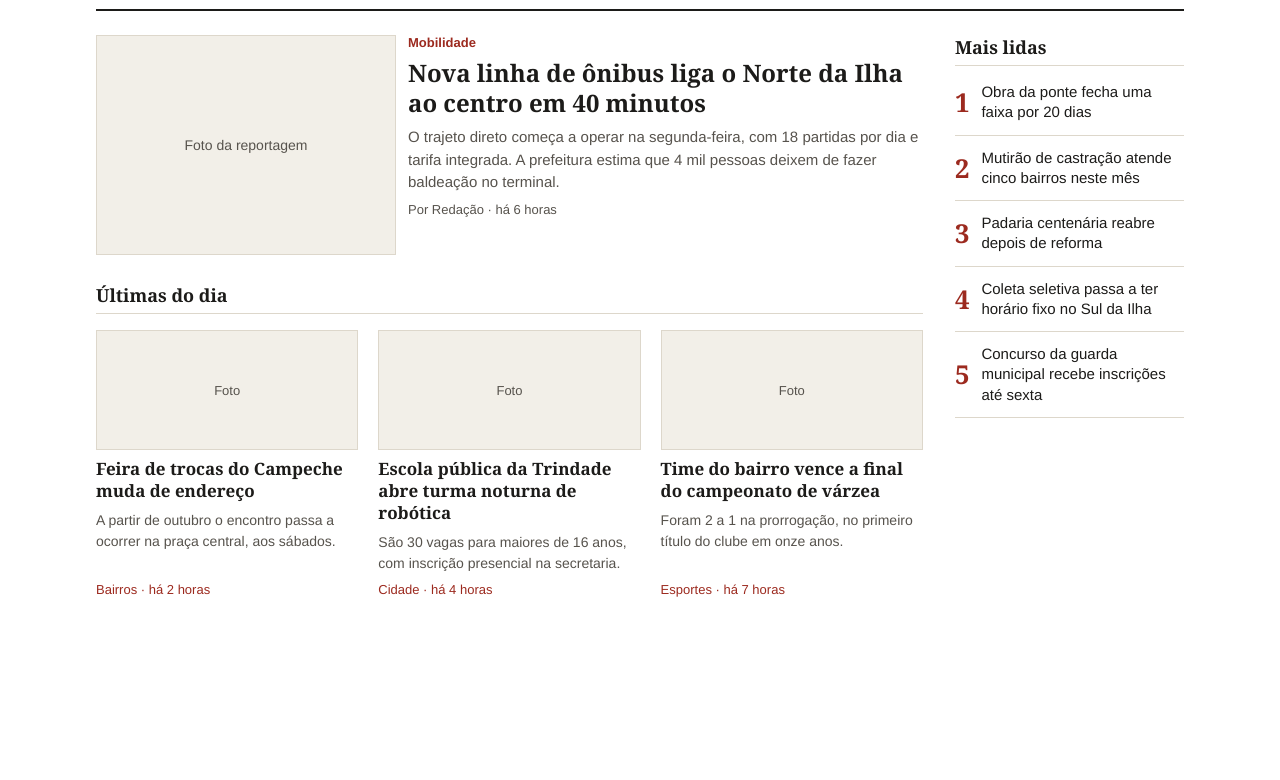
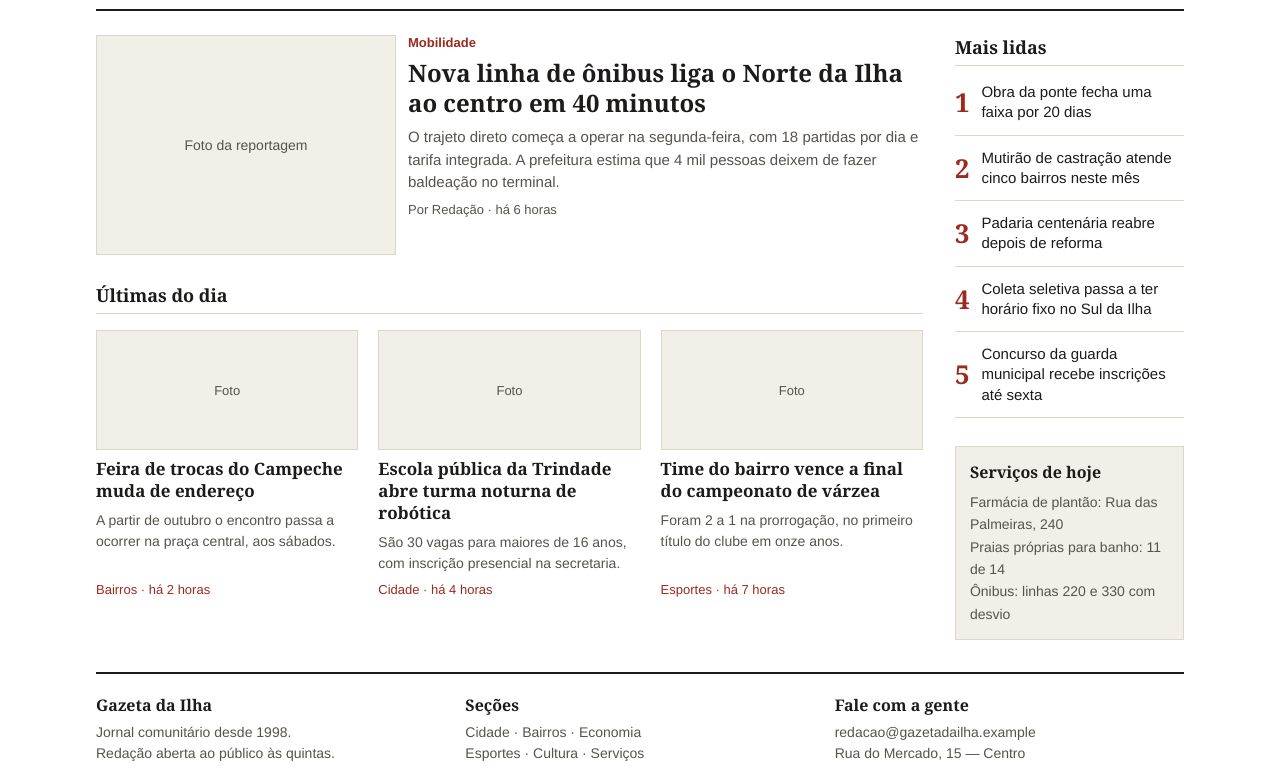
Before and after one commit to FelipeSantos92Dev/gazeta-ilha, a plain HTML site: page index.html in a window 1280 px wide. Shown: the part 88-868 px from the top of the page. Before the commit the page ends 800 px from the top, so only its background shows below. Drawn offline with Linux system fonts and the light colour scheme.

Commit message:
feat: add footer section with service information and contact details

```diff
--- a/assets/styles/index.styles.css
+++ b/assets/styles/index.styles.css
@@ -184,6 +184,43 @@ button {
   line-height: 1.35;
 }
 
+.box {
+  background-color: #f2efe8;
+  border: 1px solid #ddd7cb;
+  padding: 14px;
+}
+
+.box-title {
+  font-size: 16px;
+  margin-bottom: 8px;
+}
+
+.box-line {
+  font-size: 14px;
+  line-height: 1.6;
+  color: #57534d;
+}
+
+.site-footer {
+  display: flex;
+  flex-direction: column;
+  gap: 20px;
+  border-top: 2px solid #1c1b19;
+  margin-top: 32px;
+  padding-top: 20px;
+}
+
+.footer-title {
+  font-size: 16px;
+  margin-bottom: 6px;
+}
+
+.footer-line {
+  font-size: 14px;
+  line-height: 1.5;
+  color: #57534d;
+}
+
 @media (min-width: 720px) {
   body {
     max-width: 900px;
@@ -209,6 +246,14 @@ button {
   .story {
     flex: 1;
   }
+
+  .site-footer {
+    flex-direction: row;
+  }
+
+  .footer-column {
+    flex: 1;
+  }
 }
 
 @media (min-width: 1080px) {
--- a/index.html
+++ b/index.html
@@ -112,9 +112,34 @@
             <p>Concurso da guarda municipal recebe inscrições até sexta</p>
           </div>
         </div>
+
+        <div class="box">
+          <h3 class="box-title">Serviços de hoje</h3>
+          <p class="box-line">Farmácia de plantão: Rua das Palmeiras, 240</p>
+          <p class="box-line">Praias próprias para banho: 11 de 14</p>
+          <p class="box-line">Ônibus: linhas 220 e 330 com desvio</p>
+        </div>
       </div>
     </div>
 
-    <footer></footer>
+    <div class="site-footer">
+      <div class="footer-column">
+        <h3 class="footer-title">Gazeta da Ilha</h3>
+        <p class="footer-line">Jornal comunitário desde 1998.</p>
+        <p class="footer-line">Redação aberta ao público às quintas.</p>
+      </div>
+
+      <div class="footer-column">
+        <h3 class="footer-title">Seções</h3>
+        <p class="footer-line">Cidade · Bairros · Economia</p>
+        <p class="footer-line">Esportes · Cultura · Serviços</p>
+      </div>
+
+      <div class="footer-column">
+        <h3 class="footer-title">Fale com a gente</h3>
+        <p class="footer-line">redacao@gazetadailha.example</p>
+        <p class="footer-line">Rua do Mercado, 15 — Centro</p>
+      </div>
+    </div>
   </body>
 </html>
```
